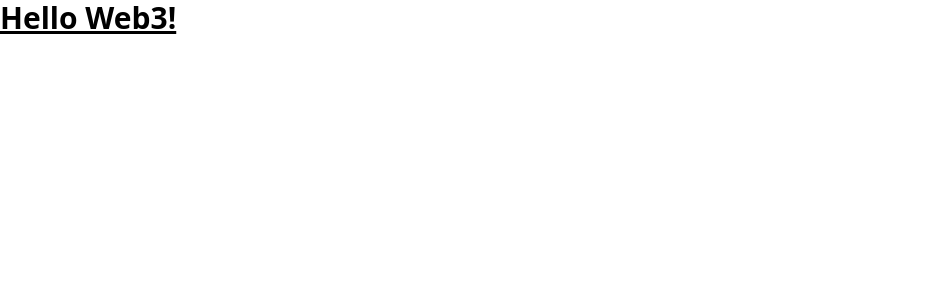
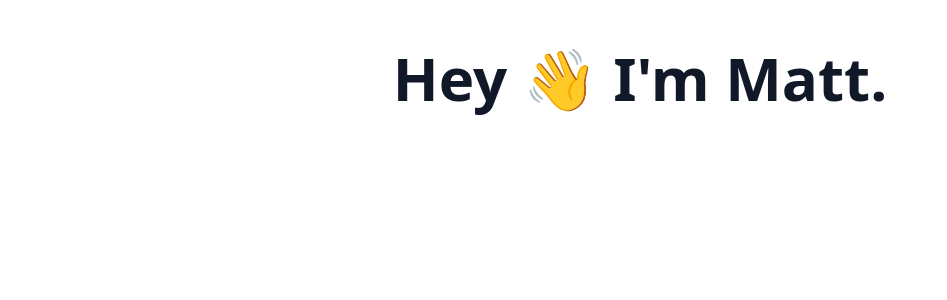
Before and after one commit to mattmasteller/waveportal-web3, a Next.js app: page / in a window 1280 px wide. Shown: the top 300 px of the page, without its empty margins (0-947 px from the left). Built offline with nearby package versions, Linux system fonts and the light colour scheme.

Commit message:
add home page copy

```diff
--- a/pages/index.js
+++ b/pages/index.js
@@ -1,5 +1,11 @@
 const HomePage = () => (
-  <h1 className="text-3xl font-bold underline">Hello Web3!</h1>
+  <div className="m-auto flex justify-center my-4">
+    <div className="flex flex-col">
+      <p className="text-6xl text-center font-black text-gray-900 py-8">
+        Hey 👋 I'm Matt.
+      </p>
+    </div>
+  </div>
 )
 
 export default HomePage
--- a/scripts/run.js
+++ b/scripts/run.js
@@ -1,3 +1,5 @@
+// yarn hardhat run scripts/run.js
+
 const main = async () => {
   const [owner, randomPerson] = await hre.ethers.getSigners()
   const waveContractFactory = await hre.ethers.getContractFactory('WavePortal')
```
